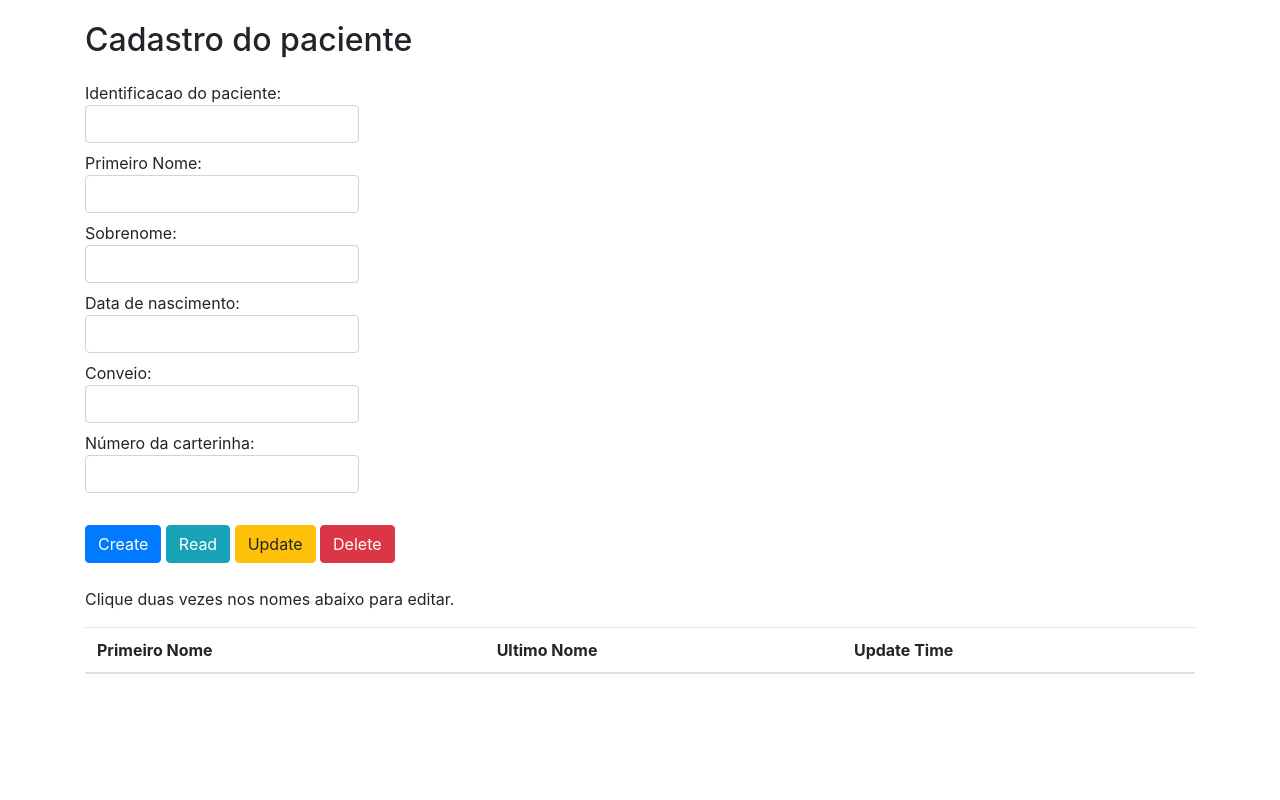
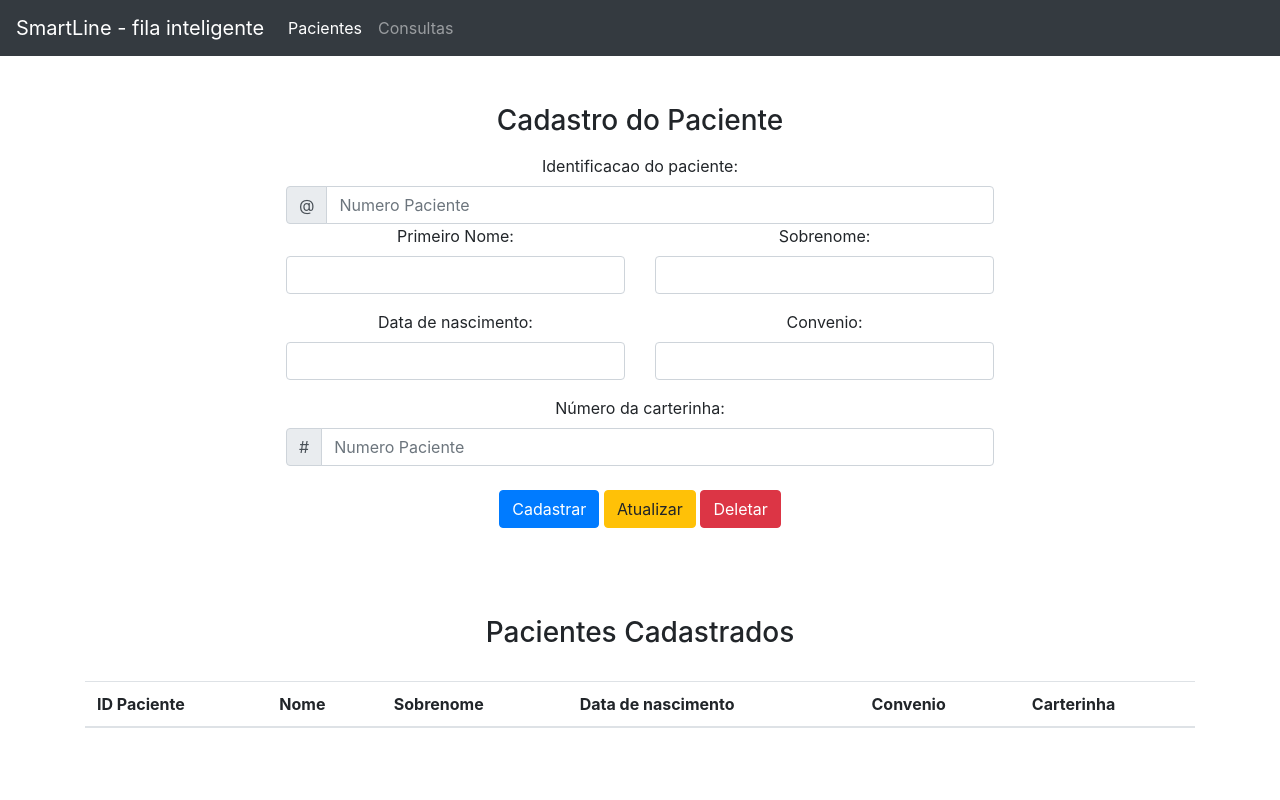
Before and after one commit to anderson-diana/pacientes_microservice, a Python web app: template templates/pacientes.html in a window 1280 px wide. Run offline with Jinja, Linux system fonts and the light colour scheme; the template is opened without the code that fills it, so the values that code supplies are empty; some libraries are stand-ins or nearby versions.

Commit message:
atualizando para ultima versao da api

```diff
--- a/static/js/pacientes.js
+++ b/static/js/lala.js
@@ -104,9 +104,13 @@ ns.view = (function() {
             $lname.val('');
             $fname.val('').focus();
         },
-        update_editor: function(fname, lname) {
+        update_editor: function(idpaciente, fname, lname, dnasc, convenio, ncart) {
+            $idpaciente.val(idpaciente);
             $lname.val(lname);
             $fname.val(fname).focus();
+            $dnasc.val(dnasc);
+            $conveio.val(convenio);
+            $ncart.val(ncart);
         },
         build_table: function(pacients) {
             let rows = ''
@@ -117,8 +121,8 @@ ns.view = (function() {
             // did we get a people array?
             if (pacients) {
                 for (let i=0, l=pacients.length; i < l; i++) {
-                    rows += `<tr><td class="fname">${pacients[i].fname}</td><td class="lname">${pacients[i].lname}</td><td>${pacients[i].timestamp}</td></tr>`;
-                }
+                   rows += `<tr><td class="idpaciente">${pacients[i].idpaciente}</td><td class="fname">${pacients[i].fname}</td><td class="lname">${pacients[i].lname}</td><td class="dnasc">${pacients[i].dnasc}</td><td class="conveio">${pacients[i].convenio}</td><td class="ncart">${pacients[i].ncart}</td></tr>`;
+                 }
                 $('table > tbody').append(rows);
             }
         },
@@ -191,12 +195,12 @@ ns.controller = (function(m, v) {
     });
 
     $('#delete').click(function(e) {
-        let lname = $lname.val();
+        let idpaciente = $idpaciente.val();
 
         e.preventDefault();
 
-        if (validate('placeholder', lname)) {
-            model.delete(lname)
+        if (validate('placeholder', idpaciente)) {
+            model.delete(idpaciente)
         } else {
             alert('Problema com os parâmetros: primeiro ou último nome');
         }
@@ -212,8 +216,17 @@ ns.controller = (function(m, v) {
 
     $('table > tbody').on('dblclick', 'tr', function(e) {
         let $target = $(e.target),
-            fname,
-            lname;
+        idpaciente,
+        fname,
+        lname,
+        dnasc,
+        convenio,
+        ncart;
+
+        idpaciente = $target
+            .parent()
+            .find('td.idpaciente')
+            .text();
 
         fname = $target
             .parent()
@@ -225,7 +238,23 @@ ns.controller = (function(m, v) {
             .find('td.lname')
             .text();
 
-        view.update_editor(fname, lname);
+        dnasc = $target
+            .parent()
+            .find('td.dnasc')
+            .text();
+
+        convenio = $target
+            .parent()
+            .find('td.conveio')
+            .text();
+
+        ncart = $target
+            .parent()
+            .find('td.ncart')
+            .text();
+
+
+        view.update_editor(idpaciente, fname, lname, dnasc, convenio, ncart);
     });
 
     // Handle the model events
--- a/templates/pacientes.html
+++ b/templates/pacientes.html
@@ -13,38 +13,113 @@
     </script>
   </head>
   <body>
-    <div class="container">
-      <h1> Cadastro do paciente </h1>
-      <div class="section editor">
-          <label for="idpaci">Identificacao do paciente: <input id="idpaciente" class="form-control" type="text"> </label> <br>
-          <label for="fname4">Primeiro Nome: <input id="fname" class="form-control" type="text"> </label> <br>
-          <label for="lname4">Sobrenome: <input id="lname" type="text" class="form-control"> </label> <br>
-          <label for="dnasc4">Data de nascimento: <input id="dnasc" type="text" class="form-control"> </label> <br>
-          <label for="conveio4">Conveio: <input id="conveio" type="text" class="form-control"> </label> <br>
-          <label for="ncart4">Número da carterinha: <input id="ncart" type="text" class="form-control"> </label> <br>
-        <br>
-        <button id="create" class="btn btn-primary">Create</button> <button id="reset" class="btn btn-info">Read</button>  <button id="update" class="btn btn-warning">Update</button>
-        <button id="delete" class="btn btn-danger">Delete</button> </div>
-      <br>
-      <blockquote>
-        <p>Clique duas vezes nos nomes abaixo para editar.</p>
-      </blockquote>
+  <body data-new-gr-c-s-check-loaded="14.984.0" data-gr-ext-installed="" class="vsc-initialized">
+
+<nav class="navbar navbar-expand-sm navbar-dark bg-dark">
+  <a class="navbar-brand" href="#">SmartLine - fila inteligente</a>
+  <button class="navbar-toggler" type="button" data-toggle="collapse" data-target="#navbarsExample03" aria-controls="navbarsExample03" aria-expanded="false" aria-label="Toggle navigation">
+    <span class="navbar-toggler-icon"></span>
+  </button>
+    <div class="collapse navbar-collapse" id="navbarsExample03">
+    <ul class="navbar-nav mr-auto">
+      <li class="nav-item active">
+        <a class="nav-link" href="#">Pacientes</a>
+      </li>
+          <li class="nav-item">
+        <a class="nav-link" href="#">Consultas</a>
+      </li>
+    </ul>
+  </div>
+</nav>
+
+
+  <div class="container">
+   <div class="col-md-8 order-md-1 px-3 py-3 pt-md-5 pb-md-4 mx-auto text-center">
+      <h3 class="mb-3">Cadastro do Paciente</h3>
+      <form class="needs-validation" novalidate="">
+
+            <div class="row">
+                <div class="col-md-12 mb-6">
+                  <label for="username">Identificacao do paciente:</label>
+                  <div class="input-group">
+                    <div class="input-group-prepend">
+                      <span class="input-group-text">@</span>
+                    </div>
+                    <input type="text" class="form-control" id="idpaciente" placeholder="Numero Paciente" required="">
+                  </div>
+                </div>
+            </div>
+
+            <div class="row">
+                <div class="col-md-6 mb-3">
+                  <label for="idpass">Primeiro Nome: </label>
+                  <input type="text" class="form-control" id="fname" placeholder="" value="" required="">
+                </div>
+                <div class="col-md-6 mb-3">
+                  <label for="idconsul">Sobrenome: </label>
+                  <input type="text" class="form-control" id="lname" placeholder="" value="" required="">
+                </div>
+            </div>
+
+              <div class="row">
+                <div class="col-md-6 mb-3">
+                  <label for="idpass">Data de nascimento: </label>
+                  <input type="text" class="form-control" id="dnasc" placeholder="" value="" required="">
+                </div>
+                <div class="col-md-6 mb-3">
+                  <label for="idconsul">Convenio: </label>
+                  <input type="text" class="form-control" id="conveio" placeholder="" value="" required="">
+                </div>
+            </div>
+
+
+            <div class="row">
+                <div class="col-md-12 mb-6">
+                  <label for="username">Número da carterinha:</label>
+                  <div class="input-group">
+                    <div class="input-group-prepend">
+                      <span class="input-group-text">#</span>
+                    </div>
+                    <input type="text" class="form-control" id="ncart" placeholder="Numero Paciente" required="">
+                  </div>
+                </div>
+            </div>
+          <br>
+          <div class="row">
+              <div class="col text-center">
+                <button id="create"  class="btn btn-primary ">Cadastrar</button>
+                <button id="update" class="btn btn-warning"  >Atualizar</button>
+                <button id="delete" class="btn btn-danger">Deletar</button>
+              </div>
+            </div>
+
+      </form>
+    </div>
+
+  <div class="pricing-header px-3 py-3 pt-md-5 pb-md-4 mx-auto text-center">
+      <h3 class="display-5">Pacientes Cadastrados</h3>
+</div>
       <div class="conteudo">
         <table class="table table-striped">
           <thead>
             <tr>
-              <th>Primeiro Nome</th>
-              <th>Ultimo Nome</th>
-              <th>Update Time</th>
+              <th>ID Paciente</th>
+              <th>Nome</th>
+              <th>Sobrenome</th>
+              <th>Data de nascimento</th>
+              <th>Convenio</th>
+              <th>Carterinha</th>
             </tr>
           </thead>
           <tbody>
           </tbody>
         </table>
       </div>
+
+      <br><br>
       <div class="error"> </div>
     </div>
-    <script src="static/js/pacientes.js"></script>
+    <script src="static/js/lala.js"></script>
 
     <!-- Dependencias Bootstrap: jQuery.js, Popper.js, Bootstrap JS -->
     <script src="https://cdnjs.cloudflare.com/ajax/libs/popper.js/1.14.3/umd/popper.min.js" integrity="sha384-ZMP7rVo3mIykV+2+9J3UJ46jBk0WLaUAdn689aCwoqbBJiSnjAK/l8WvCWPIPm49" crossorigin="anonymous"></script>
```
Also changed, not shown: pacientes.py (+20 -19 lines), swagger.yml (+4 -4 lines).
